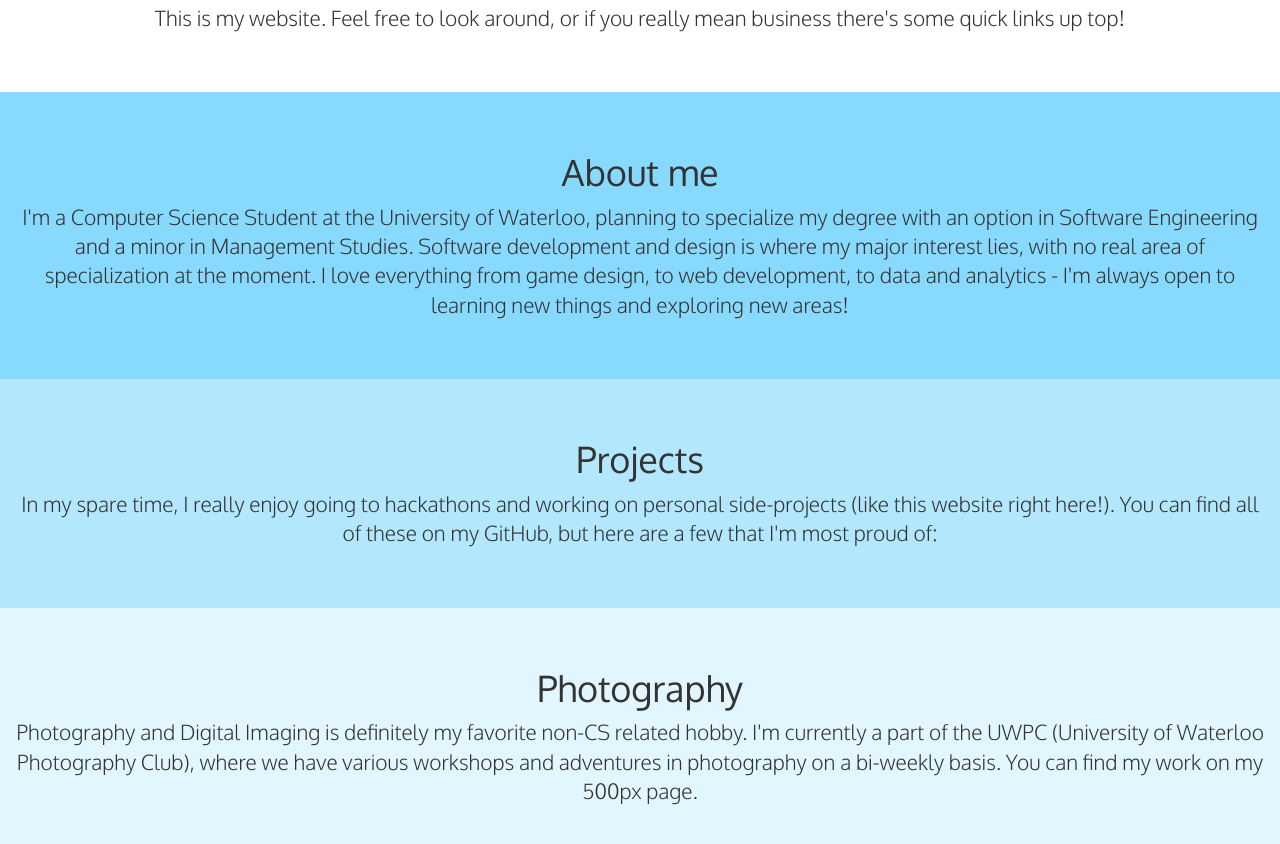
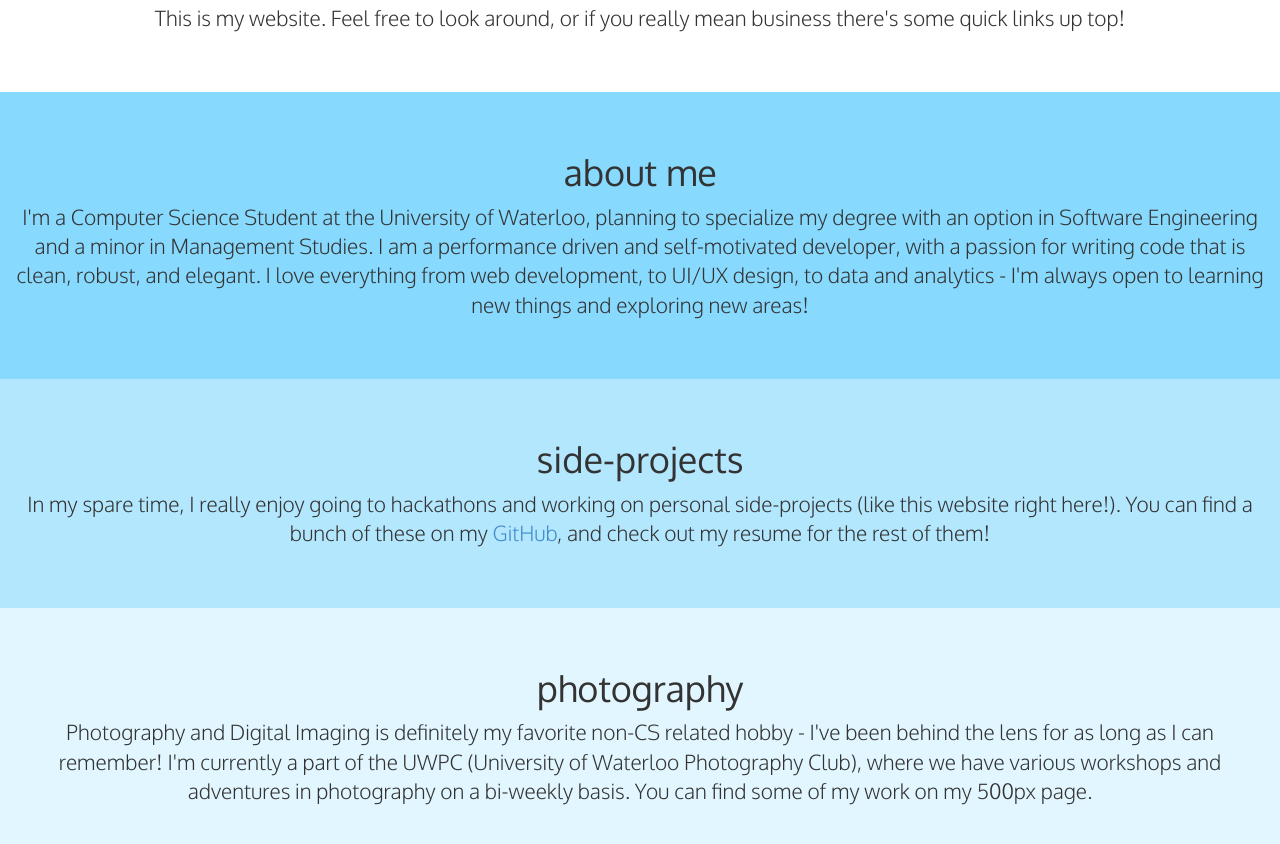
Before and after one commit to DanielHopper/DanielHopper.github.io, a plain HTML site: page index.html in a window 1280 px wide. Shown: the part 362-1206 px from the top of the page. Drawn offline with nearby package versions, Linux system fonts and the light colour scheme; a script that the page names is missing.

Commit message:
index update, added some links and changes some descriptions

```diff
--- a/index.html
+++ b/index.html
@@ -39,7 +39,7 @@
             <span class="icon-bar"></span>
             <span class="icon-bar"></span>
           </button>
-          <a class="navbar-brand" href="#">DanielHopper.github.io</a>
+          <a class="navbar-brand" href="#">danielhopper.github.io</a>
         </div>
         <div class="collapse navbar-collapse">
           <ul class="nav navbar-nav">
@@ -62,22 +62,21 @@
       </div>
       <div class="section sec-2">
         <div class="starter-template">
-          <h1>About me</h1>
+          <h1>about me</h1>
           <p class="lead">I'm a Computer Science Student at the University of Waterloo,
             planning to specialize my degree with an option in Software Engineering
-            and a minor in Management Studies. Software development and design is where
-            my major interest lies, with no real area of specialization at the moment. I love everything from game design, to web development, to data and analytics - I'm always open to learning new things and exploring new areas!</p>
+            and a minor in Management Studies. I am a performance driven and self-motivated developer, with a passion for writing code that is clean, robust, and elegant. I love everything from web development, to UI/UX design, to data and analytics - I'm always open to learning new things and exploring new areas!</p>
         </div>
       </div>
 
       <div class="starter-template sec-3">
-        <h1>Projects</h1>
-        <p class="lead">In my spare time, I really enjoy going to hackathons and working on personal side-projects (like this website right here!). You can find all of these on my GitHub, but here are a few that I'm most proud of: </p>
+        <h1>side-projects</h1>
+        <p class="lead">In my spare time, I really enjoy going to hackathons and working on personal side-projects (like this website right here!). You can find a bunch of these on my <a href="https://github.com/DanielHopper">GitHub</a>, and check out my resume for the rest of them!</p>
       </div>
 
       <div class="starter-template sec-4">
-        <h1>Photography</h1>
-        <p class="lead">Photography and Digital Imaging is definitely my favorite non-CS related hobby. I'm currently a part of the UWPC (University of Waterloo Photography Club), where we have various workshops and adventures in photography on a bi-weekly basis. You can find my work on my 500px page. </p>
+        <h1>photography</h1>
+        <p class="lead">Photography and Digital Imaging is definitely my favorite non-CS related hobby - I've been behind the lens for as long as I can remember! I'm currently a part of the UWPC (University of Waterloo Photography Club), where we have various workshops and adventures in photography on a bi-weekly basis. You can find some of my work on my 500px page. </p>
       </div>
 
     </div><!-- /.container -->
```
